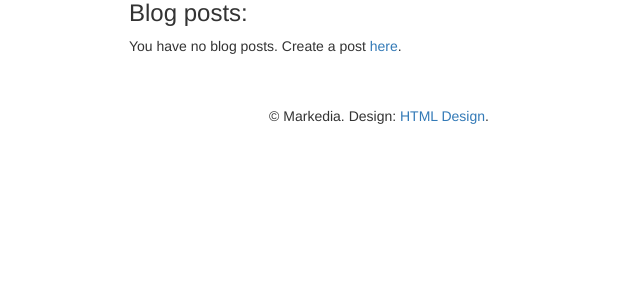
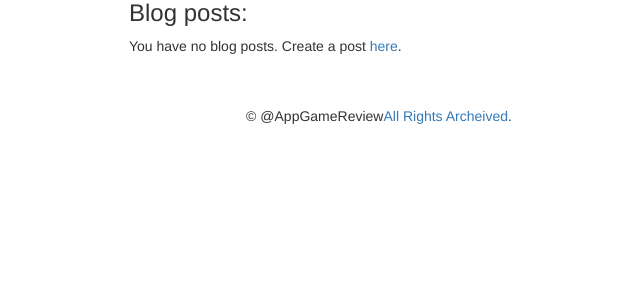
Before and after one commit to mdmarjanhossain0/AppGameReview, a Django app: page /account/ in a window 1280 px wide. Shown: the part 358-658 px from the top of the page, without its empty margins (261-901 px from the left). Run offline with Django 3.2, Linux system fonts and the light colour scheme; the visitor is signed in with stand-in values (Sample User, id 1); data that the repository does not hold is empty; parts of the project's set-up code (start-up, migrations or seed data) failed here and were passed over; some libraries are stand-ins or nearby versions.

```diff
--- a/templates/snippets/footer.html
+++ b/templates/snippets/footer.html
@@ -6,7 +6,7 @@
             <div class="col-md-12 text-center">
                 <br>
                 <br>
-                <div class="copyright">&copy; Markedia. Design: <a href="http://html.design">HTML Design</a>.</div>
+                <div class="copyright">&copy; @AppGameReview<a href="/">All Rights Archeived</a>.</div>
             </div>
         </div>
     </div><!-- end container -->
```
